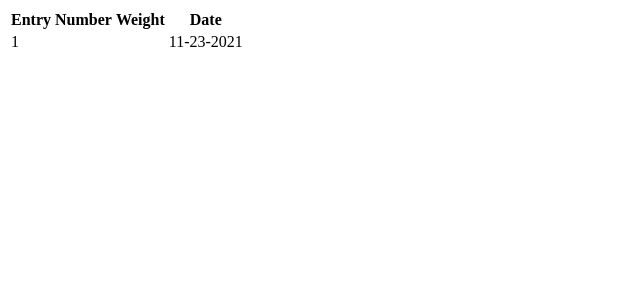
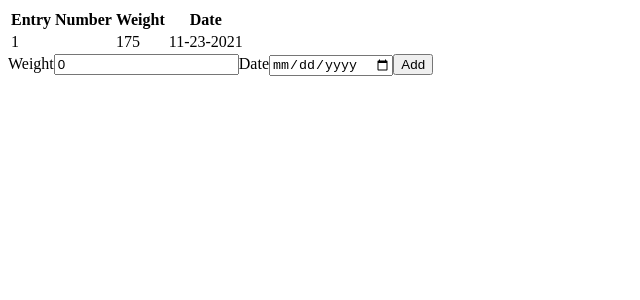
Before and after one commit to nedel20/weight-tracker-react, a React (Create React App) app: page / in a window 1280 px wide. Shown: the top 300 px of the page, without its empty margins (0-640 px from the left). Built offline with nearby package versions, Linux system fonts and the light colour scheme.

Commit message:
Added form with submit button to AddEntry Form

```diff
--- a/src/App.js
+++ b/src/App.js
@@ -1,5 +1,6 @@
 import React, { useState } from 'react';
 import DisplayEntries from './Components/DisplayEntries/DisplayEntries';
+import AddEntryForm from './Components/AddEntry/AddEntryForm';
 
 
 function App() {
@@ -17,11 +18,12 @@
   // Props allow you to pass data to components
 
   // Anytime you want JS you have to use {} in html
-  const [entries, setEntries] = useState([{weight: null, date: '11-23-2021'}]);
+  const [entries, setEntries] = useState([{weight: 175, date: '11-23-2021'}]);
   return (
     <div >
 
       <DisplayEntries parentEntries={entries}/>
+      <AddEntryForm/>
 
     </div>
   );
--- a/src/Components/AddEntry/AddEntryForm.jsx
+++ b/src/Components/AddEntry/AddEntryForm.jsx
@@ -1,10 +1,30 @@
+import React, { useState } from 'react';
+
+
 const AddEntryForm = (props) => {
+
+    const [weight, setWeight] = useState(0);
+    const [date, setDate]= useState('');
+
+    function handleSubmit(event){
+        // prevent pages from refreshing everytime form is submitted
+        event.preventDefault();
+
+        // created newEntry object
+        let newEntry ={
+            weight: weight,
+            date: date
+        };
+        console.log(newEntry);
+    }
+
     return (
-        <form>
+        <form onSubmit={handleSubmit}>
             <label>Weight</label>
-            <input type='number'/>
+            <input type='number' value={weight} onChange={(event) => setWeight(parseFloat(event.target.value))}/>
             <label>Date</label>
-            <input type='date'/>
+            <input type='date' value={date} onChange={(event) => setDate(event.target.value)}/>
+            <button type='submit'>Add</button>
         </form>
      );
 }
```
